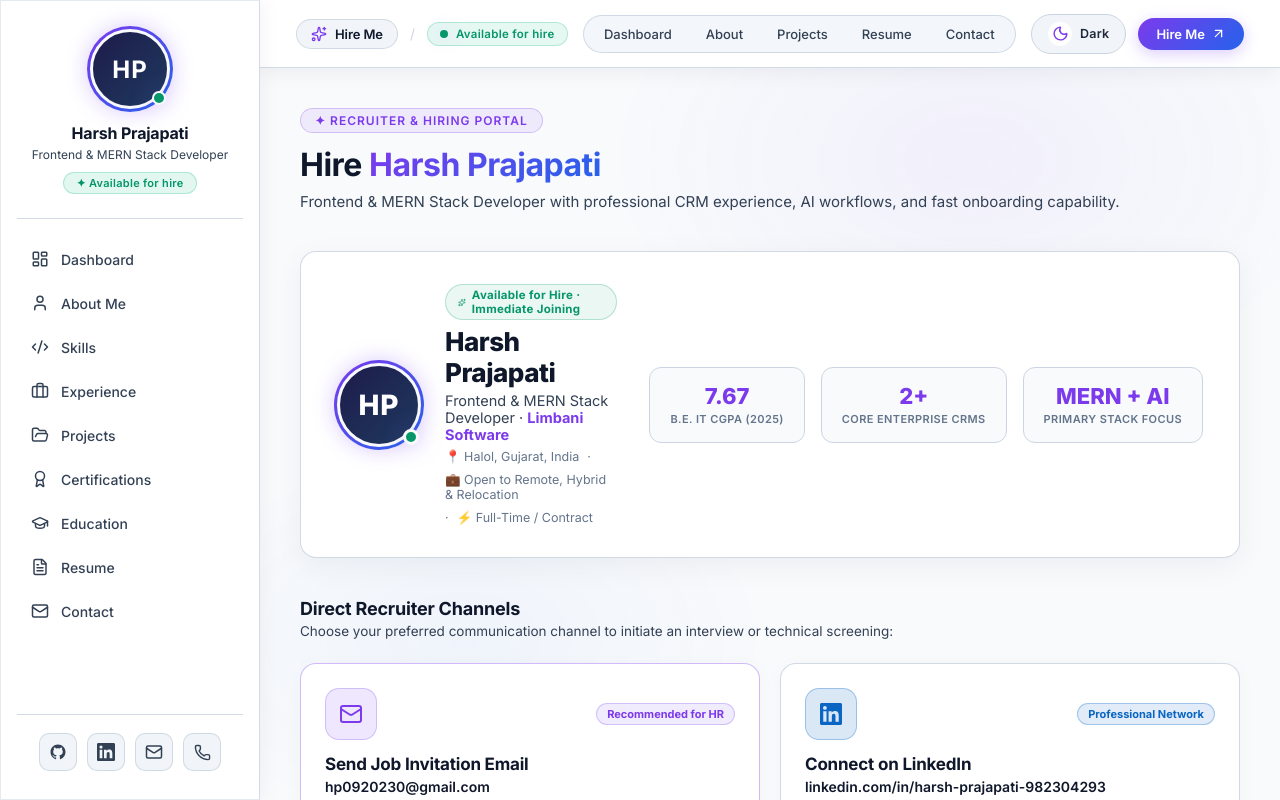
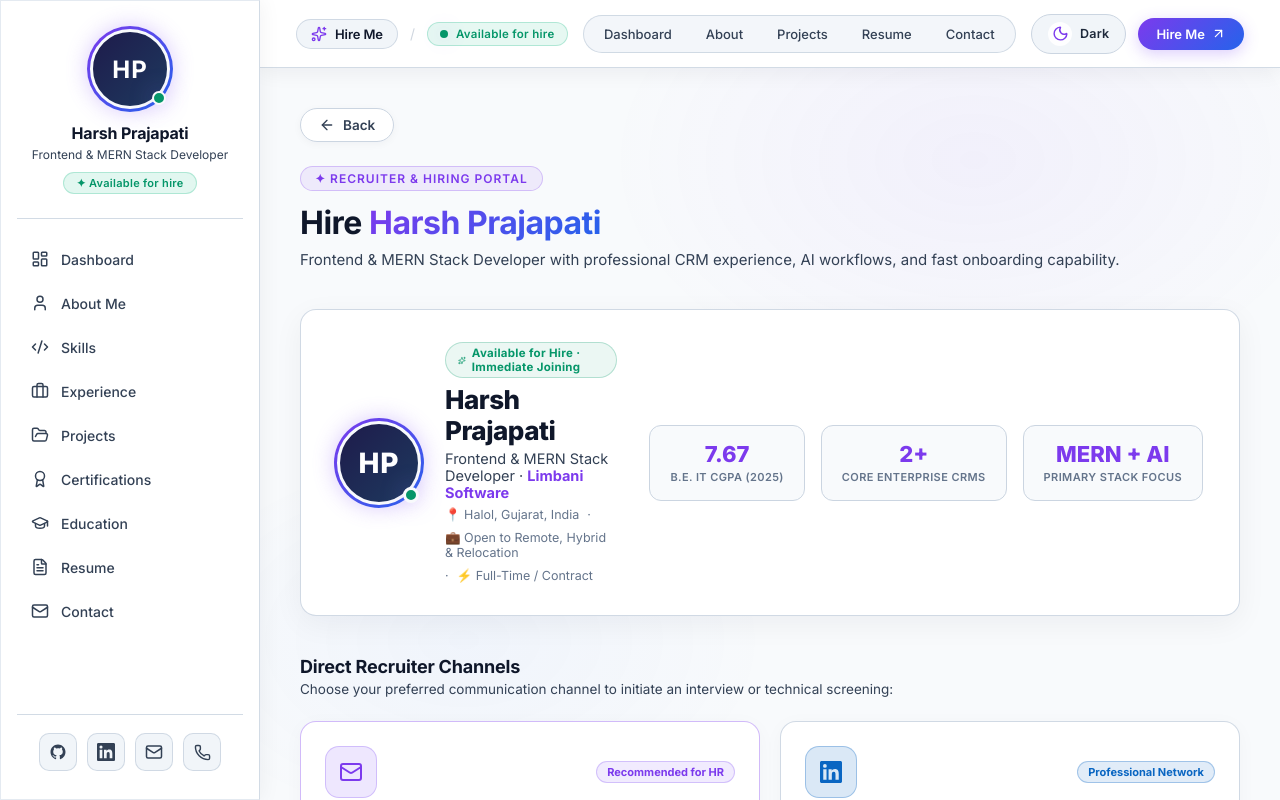
Before and after one commit to hars852/my-portfolio, a React (Vite) app: page /hire in a window 1280 px wide. Shown: the top 800 px of the page. Built offline with nearby package versions, Linux system fonts and the light colour scheme.

Commit message:
Add Back button to dedicated Hire Me page

```diff
--- a/src/pages/HireMe.css
+++ b/src/pages/HireMe.css
@@ -2,6 +2,60 @@
 .hire-page {
   padding: 40px;
   max-width: 1100px;
+}
+
+/* Back Button Top Bar */
+.hire-top-bar {
+  margin-bottom: 24px;
+  display: flex;
+  align-items: center;
+  justify-content: flex-start;
+}
+
+.hire-back-btn {
+  display: inline-flex;
+  align-items: center;
+  gap: 8px;
+  padding: 8px 18px;
+  border-radius: 50px;
+  background: var(--surface2);
+  border: 1px solid var(--border);
+  color: var(--text2);
+  font-size: 13.5px;
+  font-weight: 600;
+  cursor: pointer;
+  transition: all 0.2s cubic-bezier(0.4, 0, 0.2, 1);
+  box-shadow: 0 2px 8px rgba(0, 0, 0, 0.08);
+}
+
+.hire-back-btn svg {
+  transition: transform 0.2s ease;
+}
+
+.hire-back-btn:hover {
+  background: rgba(139, 92, 246, 0.12);
+  border-color: var(--purple);
+  color: var(--purple);
+  transform: translateX(-3px);
+  box-shadow: 0 4px 14px rgba(139, 92, 246, 0.2);
+}
+
+.hire-back-btn:hover svg {
+  transform: translateX(-3px);
+}
+
+[data-theme="light"] .hire-back-btn {
+  background: #ffffff;
+  border-color: #cbd5e1;
+  color: #334155;
+  box-shadow: 0 2px 8px rgba(15, 23, 42, 0.04);
+}
+
+[data-theme="light"] .hire-back-btn:hover {
+  background: rgba(124, 58, 237, 0.08);
+  border-color: var(--purple);
+  color: var(--purple);
+  box-shadow: 0 4px 14px rgba(124, 58, 237, 0.15);
 }
 
 /* Hero Overview Card */
--- a/src/pages/HireMe.jsx
+++ b/src/pages/HireMe.jsx
@@ -1,10 +1,10 @@
 import { useState } from 'react'
 import {
-  Mail, Phone, FileText, ArrowRight, Check, Copy,
+  Mail, Phone, FileText, ArrowRight, ArrowLeft, Check, Copy,
   Sparkles, CheckCircle2, ExternalLink, Briefcase, GraduationCap,
   MapPin, Clock, Award, ShieldCheck
 } from 'lucide-react'
-import { Link } from 'react-router-dom'
+import { Link, useNavigate } from 'react-router-dom'
 import './HireMe.css'
 import './Page.css'
 
@@ -21,8 +21,17 @@ const WhatsAppIcon = () => (
 )
 
 export default function HireMe() {
+  const navigate = useNavigate()
   const [copiedEmail, setCopiedEmail] = useState(false)
   const [copiedPhone, setCopiedPhone] = useState(false)
+
+  const handleBack = () => {
+    if (window.history.length > 1) {
+      navigate(-1)
+    } else {
+      navigate('/')
+    }
+  }
 
   const handleCopyEmail = () => {
     navigator.clipboard.writeText('hp0920230@gmail.com')
@@ -38,6 +47,20 @@ export default function HireMe() {
 
   return (
     <div className="page hire-page animate-fade-up">
+      {/* Back Button Navigation */}
+      <div className="hire-top-bar">
+        <button
+          type="button"
+          className="hire-back-btn"
+          onClick={handleBack}
+          aria-label="Back to previous page"
+          title="Back to previous page"
+        >
+          <ArrowLeft size={16} />
+          <span>Back</span>
+        </button>
+      </div>
+
       {/* Section Header */}
       <div className="section-header">
         <div className="tag">✦ Recruiter &amp; Hiring Portal</div>
```
